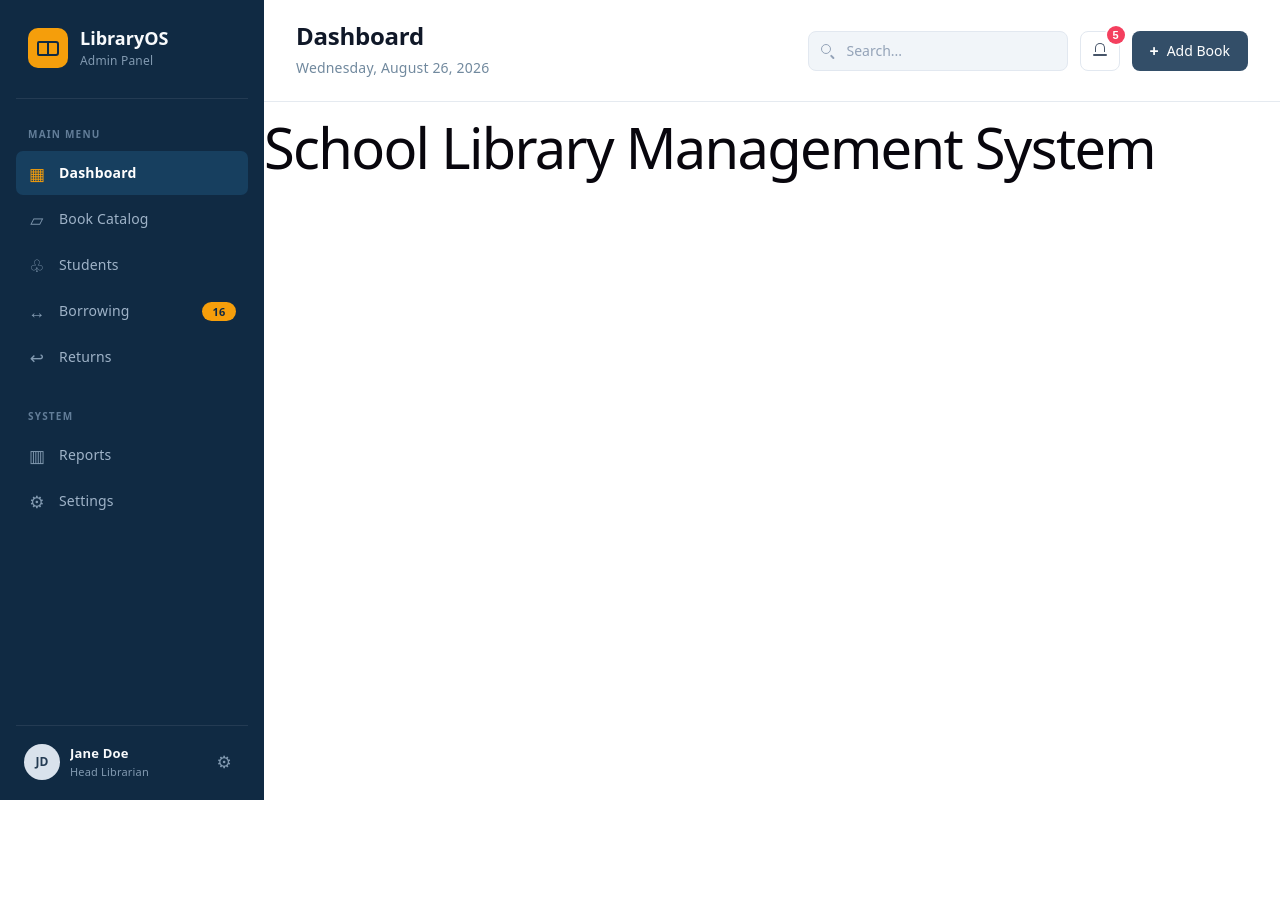
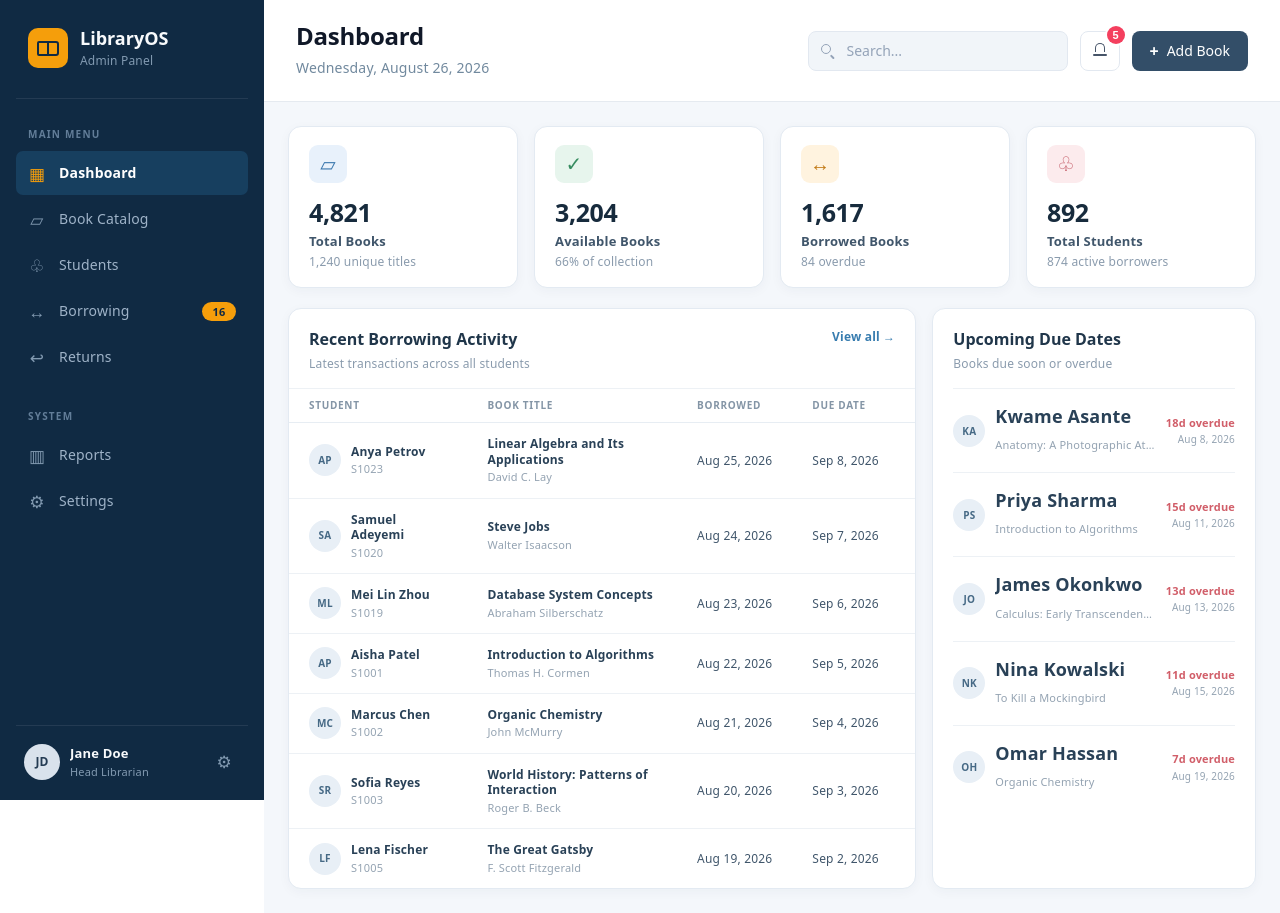
Before and after one commit to kzolauren-Laurean/school-library-management-system, a React (Vite) app: page / in a window 1280 px wide. Before the commit the page ends 800 px from the top, so only its background shows below. Built offline with nearby package versions, Linux system fonts and the light colour scheme.

Commit message:
feat: connect dashboard page

```diff
--- a/src/App.jsx
+++ b/src/App.jsx
@@ -1,9 +1,10 @@
 import Layout from "./components/layout/Layout";
+import Dashboard from "./pages/Dashboard";
 
 function App() {
   return (
     <Layout>
-      <h1>School Library Management System</h1>
+      <Dashboard />
     </Layout>
   );
 }
```
